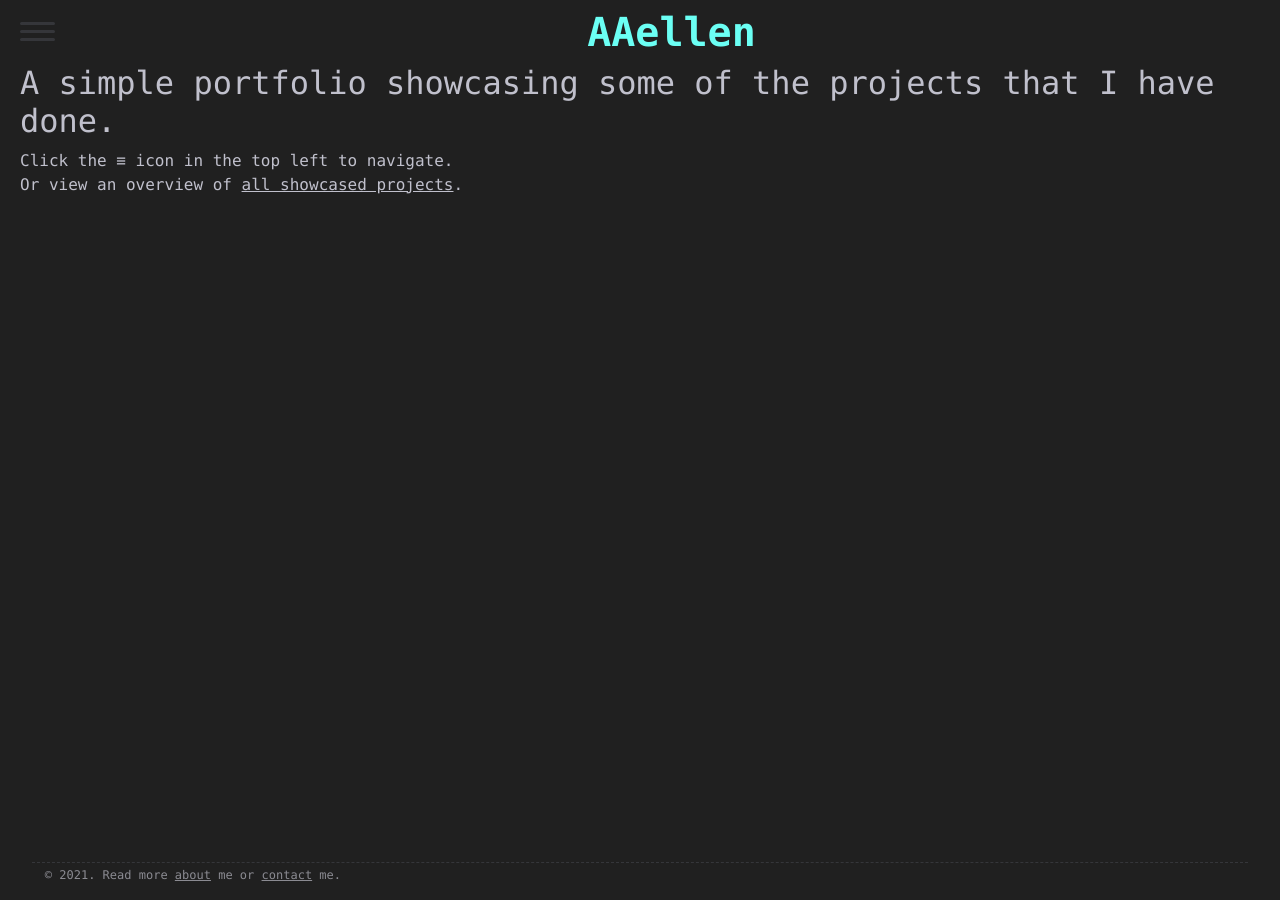
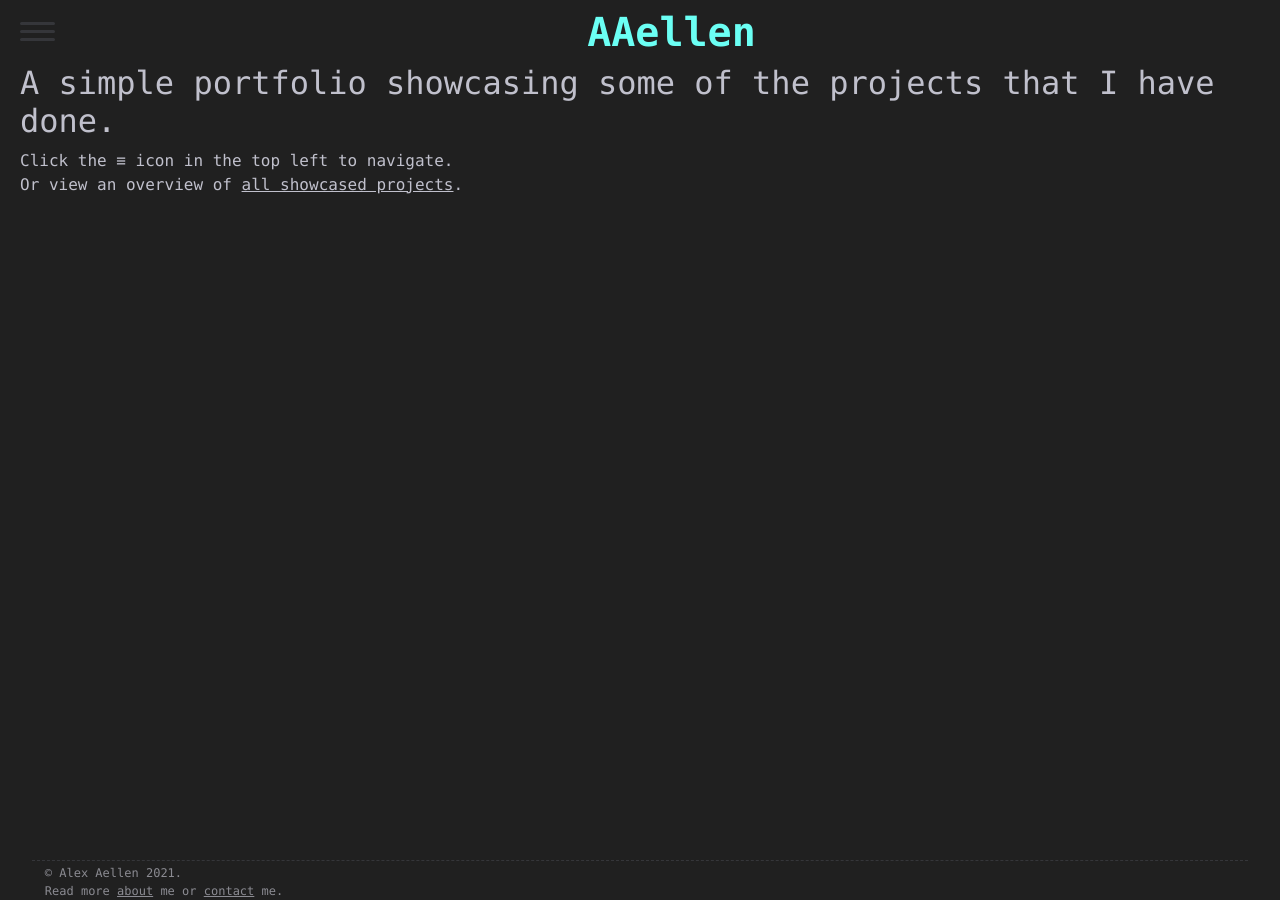
Before and after one commit to AAellen/AAellen.github.io, a Jekyll site: the page built from index.html, in a window 1280 px wide. Built offline with Jekyll 4.4.1, drawn with Linux system fonts in a browser that asks for light colours; nearby versions of some CDN libraries.

Commit message:
Update footer.html

```diff
--- a/_includes/footer.html
+++ b/_includes/footer.html
@@ -1 +1,3 @@
-<footer>&copy; {{site.author.name}} 2021. Read more <a href="/about">about</a> me or <a href="#" class="contact">contact</a> me.</p></footer>
+<footer>&copy; {{site.author}} 2021.<br>
+Read more <a href="/about">about</a> me or <a href="#" class="contact">contact</a> me.
+</footer>
```
